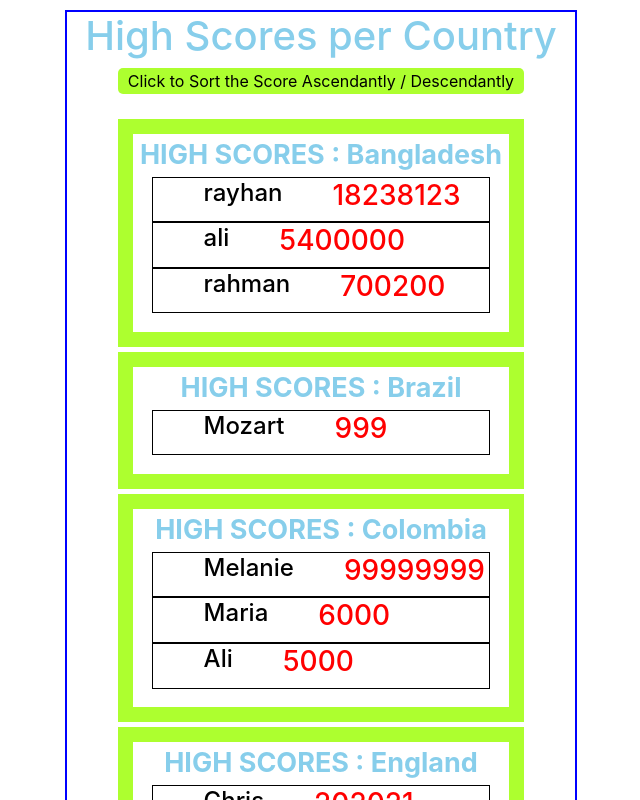
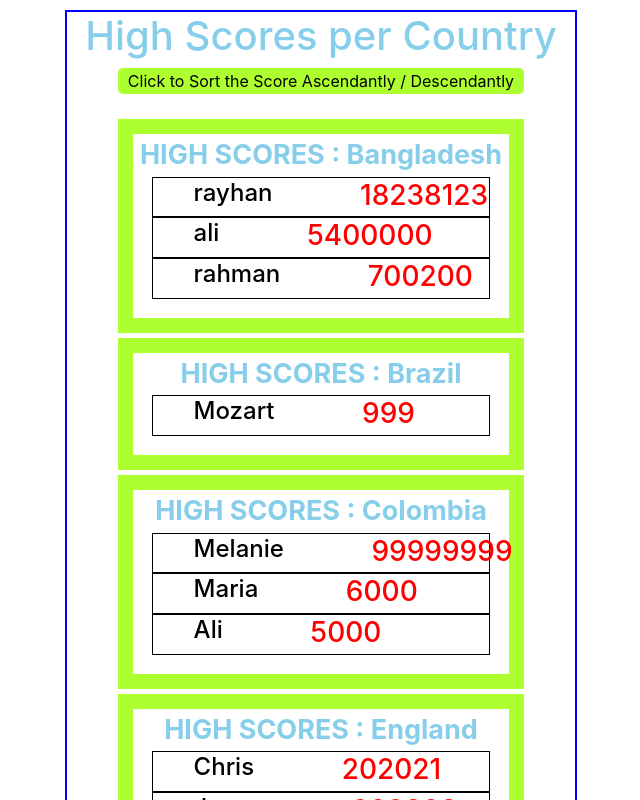
Before and after one commit to nouri89/high-score-tables, a React (Create React App) app: page / in a window 1280 px wide. Shown: the top 800 px of the page, without its empty margins (319-959 px from the left). Built offline with nearby package versions, Linux system fonts and the light colour scheme.

Commit message:
Update index.css

```diff
--- a/src/index.css
+++ b/src/index.css
@@ -27,11 +27,18 @@ h1 {
 }
 
 .playerScore:last-child {
-	color: black;
-	padding-left: 50px;
+color:black;
+
+}
+.playerScore:first-child {
+	color:black;
+		margin: 0 60% 0 0;
+
+
 }
 h3 {
-	padding: 0 10%;
+
+	margin: 0 0 0 40%;
 }
 
 table {
```
